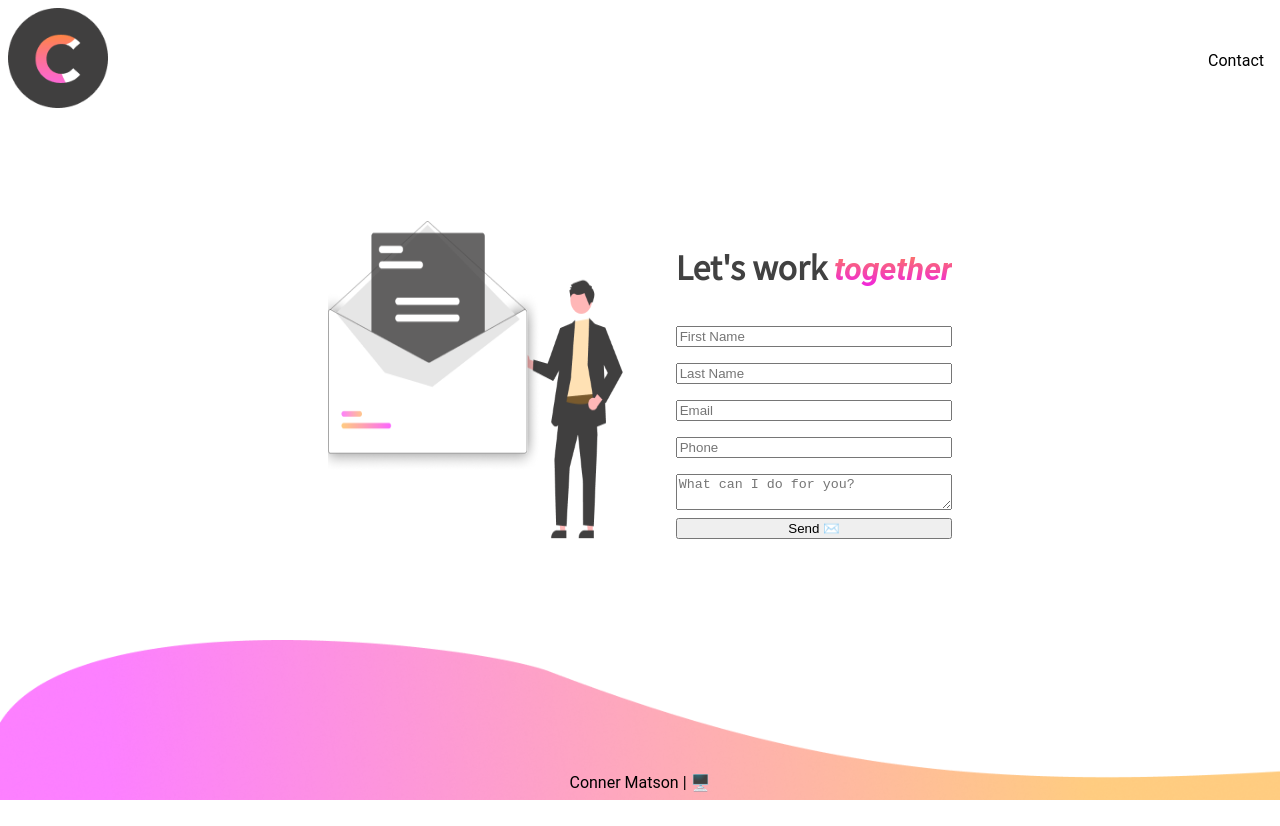
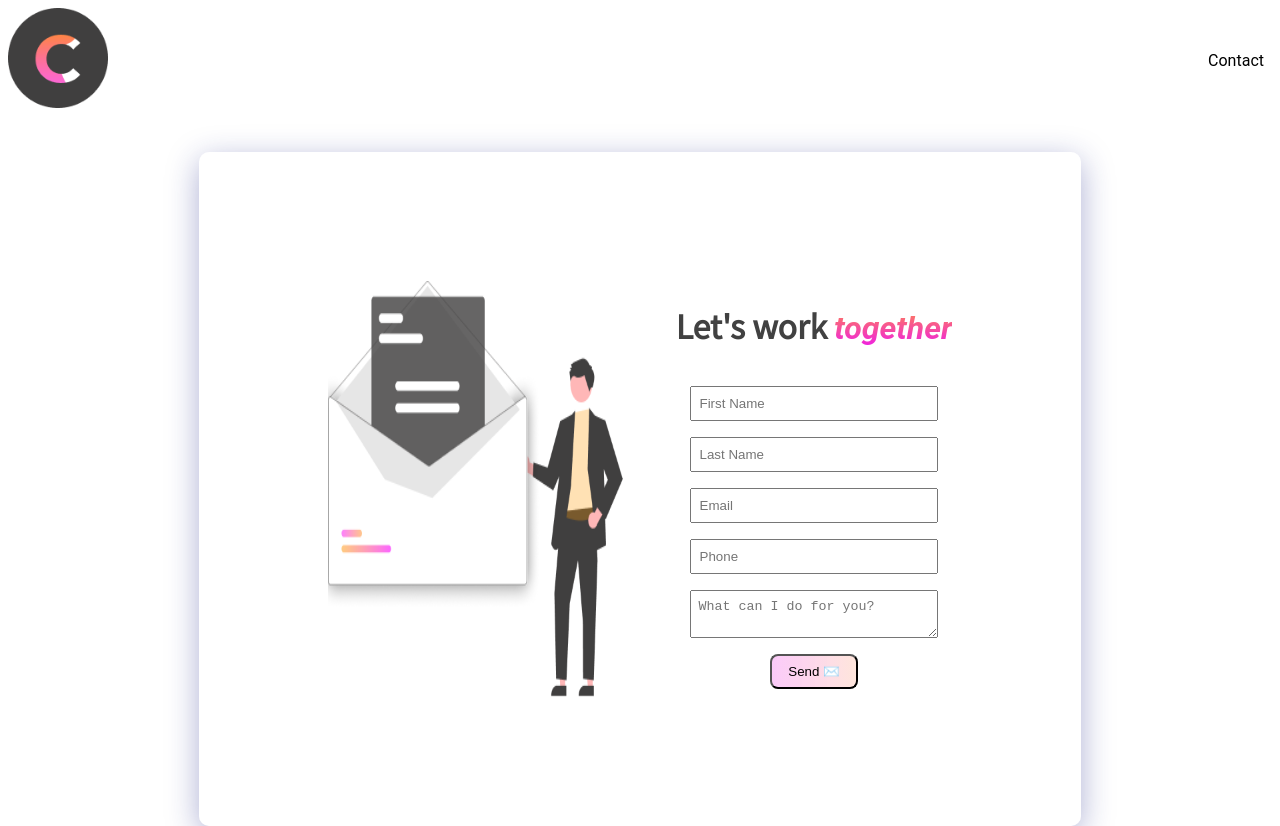
Before and after one commit to cnr-mtsn/personal-site, a Next.js app: page /contact in a window 1280 px wide. Shown: the top 826 px of the page. Before the commit the page ends 800 px from the top, so only its background shows below. Built offline with nearby package versions, Linux system fonts and the light colour scheme.

Commit message:
styled contact form

```diff
--- a/styles/ContactForm.module.css
+++ b/styles/ContactForm.module.css
@@ -1,6 +1,17 @@
 .container {
 	display: flex;
 	flex-direction: column;
+	border-radius: 1rem;
+	border-width: 3px;
+	margin: 2rem auto;
+	padding: 1rem;
+
+	background: rgba(255, 255, 255, 0.25);
+	box-shadow: 0 8px 32px 0 rgba(31, 38, 135, 0.37);
+	backdrop-filter: blur(4px);
+	-webkit-backdrop-filter: blur(4px);
+	border-radius: 10px;
+	border: 1px solid rgba(255, 255, 255, 0.18);
 }
 
 .form {
@@ -17,7 +28,21 @@
 	font-style: italic;
 }
 .form input {
-	width: 100%;
+	width: 90%;
+	margin: 0 auto;
+	padding: 0.5rem;
+}
+.form textarea {
+	width: 90%;
+	margin: 0 auto;
+	padding: 0.5rem;
+}
+.form button {
+	width: fit-content;
+	border-radius: 0.5rem;
+	padding: 0.5rem 1rem;
+	margin: 0.5rem auto;
+	background: linear-gradient(to right, #ef1fe53c, #fe805233);
 }
 
 @media (min-width: 961px) {
@@ -26,5 +51,6 @@
 		width: auto;
 		flex-direction: row;
 		gap: 3rem;
+		padding: 8rem;
 	}
 }
--- a/styles/HomeHero.module.css
+++ b/styles/HomeHero.module.css
@@ -27,7 +27,7 @@
 		flex-direction: row;
 	}
 	.heroInfo img {
-		width: 800px;
+		width: 500px;
 		height: auto;
 	}
 }
```
